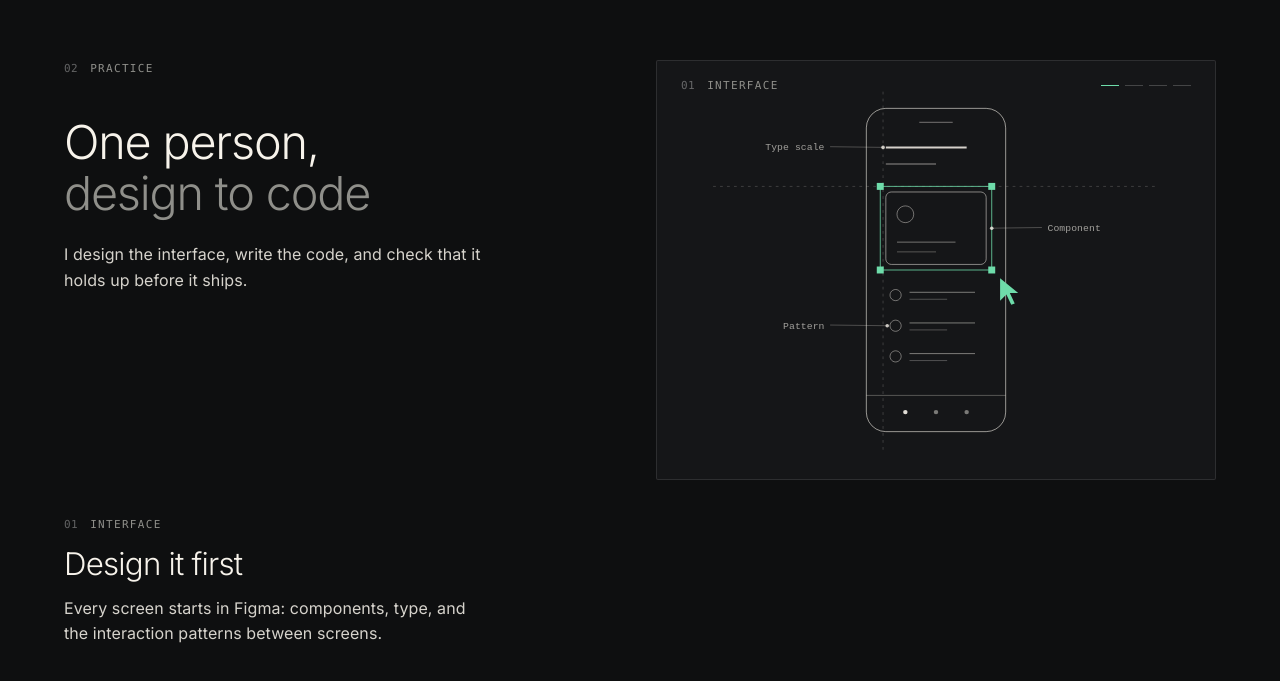
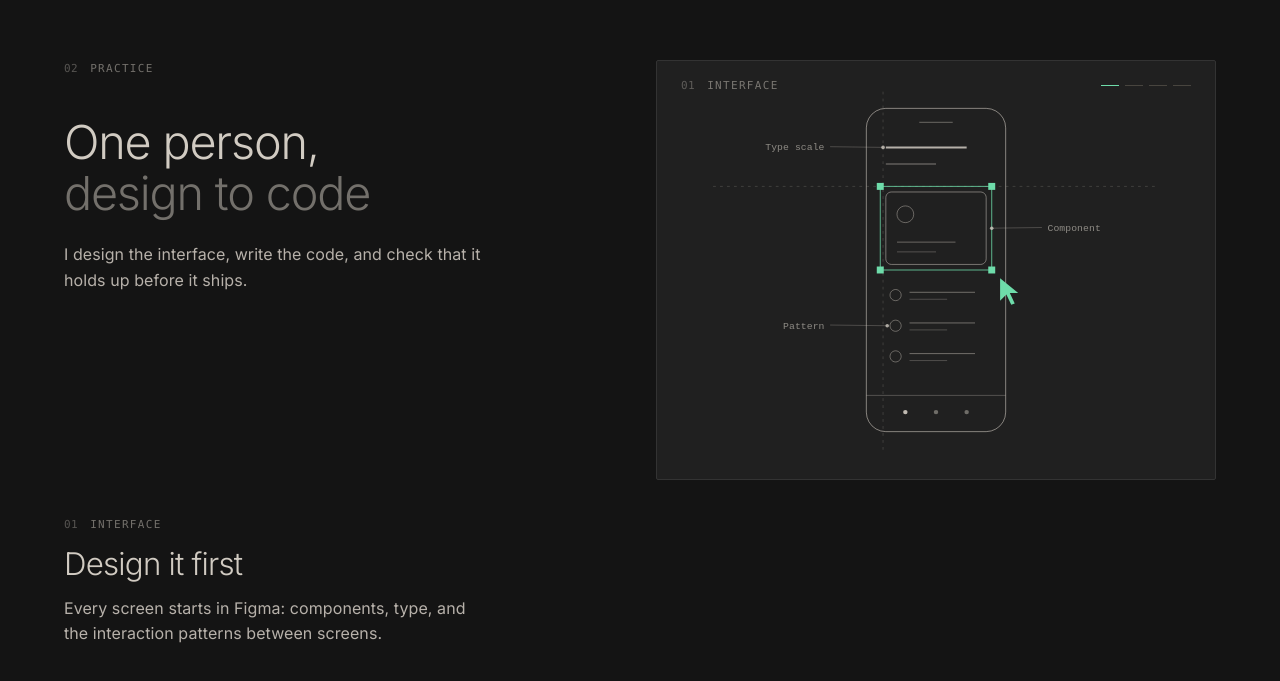
Before and after one commit to rbaltodano/ryanbaltodano.com, a plain HTML site: page index.html in a window 1280 px wide. Shown: the part 4805-5486 px from the top of the page. Drawn offline with Linux system fonts and the light colour scheme; a web font is replaced by a local one.

Commit message:
Adopt the shared Figma palette: #141414 page, #202020 surface, #d1cbc2 ink, #333 rules
Co-Authored-By: Claude Opus 5.5 <noreply@anthropic.com>

```diff
--- a/css/site.css
+++ b/css/site.css
@@ -1,8 +1,8 @@
 /* Hallmark · job: hire · shape: Marquee Hero (the name and one line, then the product, the index, the practice beside a card of line art) · genre: editorial · theme: brand · redesign: restyle
- * paper: #0e0f10 · accent: #6edcaa · display/body: Inter · labels: Martian Mono · hero: Banner · nav: edge-aligned, numbered like inVectus's tabs · footer: colophon · signature: thin line diagrams and mono section codes, after inVectus
+ * paper: #141414 · accent: #6edcaa · display/body: Inter · labels: Martian Mono · hero: Banner · nav: edge-aligned, numbered like inVectus's tabs · footer: colophon · signature: thin line diagrams and mono section codes, after inVectus
  * axes: inVectus Instrument theme, near-black/hairlines/mint · posture: restrained · v2.0.0 */
-@import url("./tokens.css?v=202610301718");
-@import url("./base.css?v=202610301718");
+@import url("./tokens.css?v=202610301730");
+@import url("./base.css?v=202610301730");
 
 html { scroll-behavior: smooth; scroll-padding-top: var(--space-lg); }
 body { color: var(--color-ink-2); font-size: 1rem; line-height: 1.6; letter-spacing: 0.005em; }
--- a/css/tokens.css
+++ b/css/tokens.css
@@ -12,12 +12,12 @@
   --container: 1440px; --gutter: 64px; --gap-columns: 32px; --section-gap-s: 120px; --section-gap: 144px; --section-gap-l: 176px;
   --z-base: 1; --z-raised: 10; --z-dropdown: 100; --z-sticky: 200; --z-sticky-nav: 300; --z-modal: 400; --z-toast: 500; --z-tooltip: 600;
 
-  /* inVectus Instrument theme (inVectus/src/App.css): near-black, white line work at four strengths, mint as the one signal */
-  --bg: #0e0f10;
-  --surface: #151618;
-  --surface-2: #1c1d20;
-  --ink: #f7f3eb;
-  --dim: #8f8f8a;
+  /* Shared with inVectus (Figma "ESB Stuff 3", node 1227:166): neutral near-black, warm stone ink, #333 hairlines, mint as the one signal */
+  --bg: #141414;
+  --surface: #202020;
+  --surface-2: #292929;
+  --ink: #d1cbc2;
+  --dim: rgba(209, 203, 194, 0.5);
   --mint: #6edcaa;
 
   --color-paper: var(--bg);
@@ -26,9 +26,9 @@
   --color-ink: var(--ink);
   --color-ink-2: color-mix(in srgb, var(--ink) 86%, var(--bg));
   --color-muted: var(--dim);
-  --color-faint: rgba(255, 255, 255, 0.35);
-  --color-rule: rgba(255, 255, 255, 0.1);
-  --color-rule-2: rgba(255, 255, 255, 0.2);
+  --color-faint: rgba(209, 203, 194, 0.35);
+  --color-rule: #333333;
+  --color-rule-2: #48453f;
   --color-accent: var(--mint);
   --color-emphasis: var(--dim);
   --color-accent-ink: var(--bg);
@@ -36,7 +36,7 @@
   --color-button-ink: var(--ink);
   --color-area: color-mix(in srgb, var(--mint) 12%, transparent);
   --color-focus: var(--mint);
-  --color-grid: rgba(255, 255, 255, 0.06);
+  --color-grid: #202020;
 
   --font-display: "Inter", -apple-system, "SF Pro Display", "Helvetica Neue", system-ui, sans-serif;
   --font-body: var(--font-display);
--- a/index.html
+++ b/index.html
@@ -5,11 +5,11 @@
   <meta name="viewport" content="width=device-width, initial-scale=1">
   <title>Ryan Baltodano, Design Engineer</title>
   <meta name="description" content="Ryan Baltodano designs and builds software end to end: Angrove, a private on-device AI study app for iPhone and Mac, and inVectus, a local-first research tool.">
-  <meta name="theme-color" content="#0e0f10">
+  <meta name="theme-color" content="#141414">
   <link rel="preconnect" href="https://fonts.googleapis.com">
   <link rel="preconnect" href="https://fonts.gstatic.com" crossorigin>
   <link rel="stylesheet" href="https://fonts.googleapis.com/css2?family=Inter:wght@300;400;500&family=Martian+Mono:wght@400&display=swap">
-  <link rel="stylesheet" href="css/site.css?v=202610301718">
+  <link rel="stylesheet" href="css/site.css?v=202610301730">
   <script>document.documentElement.classList.add("js");</script>
 </head>
 <body>
@@ -232,7 +232,7 @@
     </div>
   </footer>
 
-  <script src="js/site.js?v=202610301718" defer></script>
-  <script src="js/practice.js?v=202610301718" defer></script>
+  <script src="js/site.js?v=202610301730" defer></script>
+  <script src="js/practice.js?v=202610301730" defer></script>
 </body>
 </html>
--- a/js/practice.js
+++ b/js/practice.js
@@ -8,7 +8,7 @@
   if (!canvases.length) return;
 
   const W = 400, H = 300;                       // scene units; the stage is 4:3
-  const INK = "247, 243, 235", MINT = "110, 220, 170";
+  const INK = "209, 203, 194", MINT = "110, 220, 170";
   const reduce = matchMedia("(prefers-reduced-motion: reduce)").matches;
 
   // ---------- Shapes ----------
```
Also changed, not shown: DESIGN.md (+9 -7 lines).
